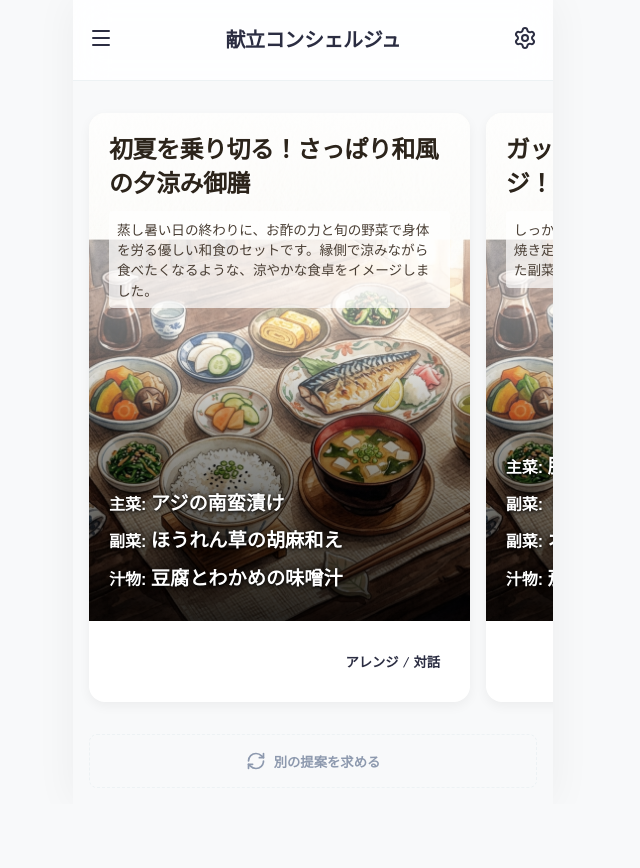
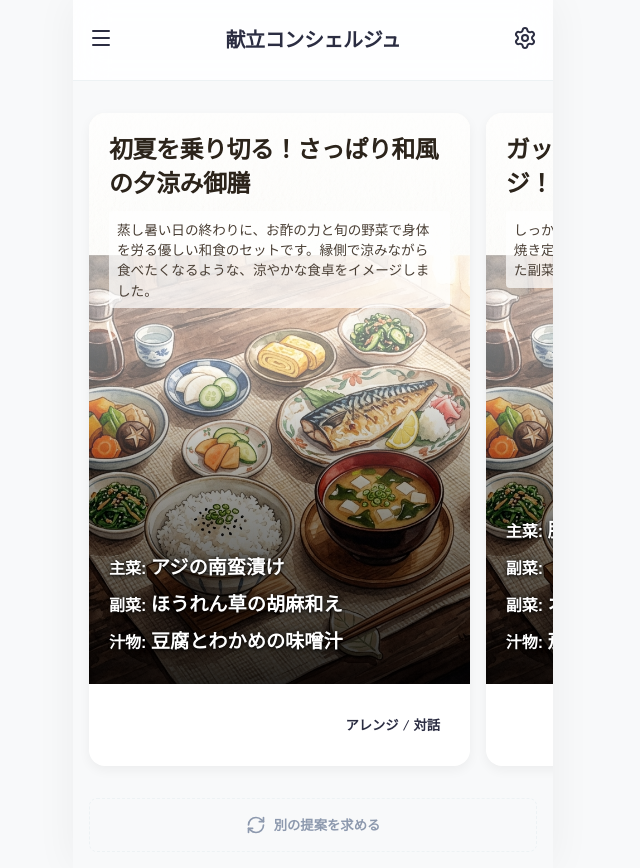
Before and after one commit to papakakky/menu-app-proto2, a Next.js app: page / in a window 1280 px wide. Shown: the whole page, without its empty margins (327-967 px from the left). Before the commit the page ends 804 px from the top, so only its background shows below. Built offline with nearby package versions, Linux system fonts and the light colour scheme; no server answers; a web font is replaced by a local one.

Commit message:
style: カードの縦横比を3:4から2:3に変更し縦長に

```diff
--- a/src/components/ThemeCard.module.css
+++ b/src/components/ThemeCard.module.css
@@ -11,7 +11,7 @@
 .imageContainer {
   position: relative;
   width: 100%;
-  aspect-ratio: 3 / 4;
+  aspect-ratio: 2 / 3;
   background: #f4f0ec; /* 紙のような少し暖かい色 */
 }
 
```
